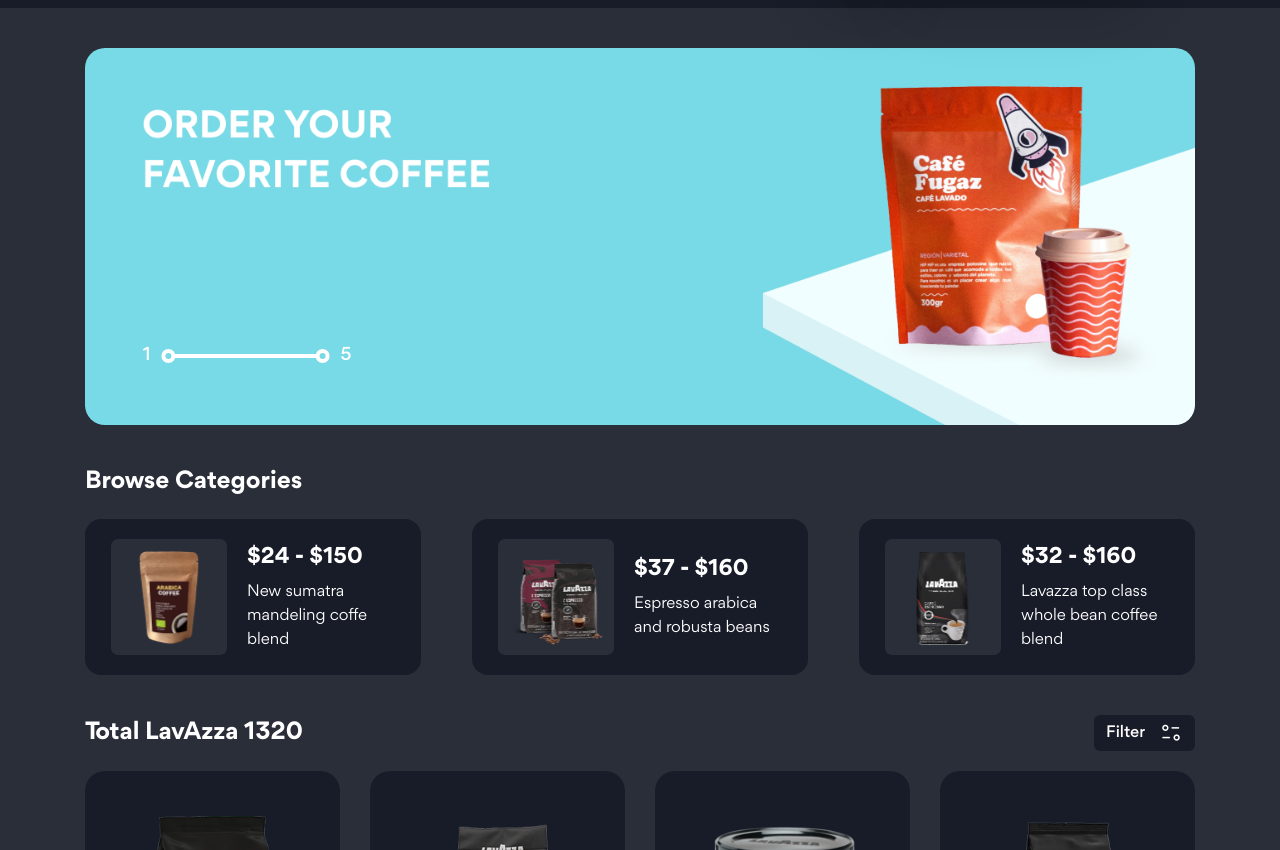
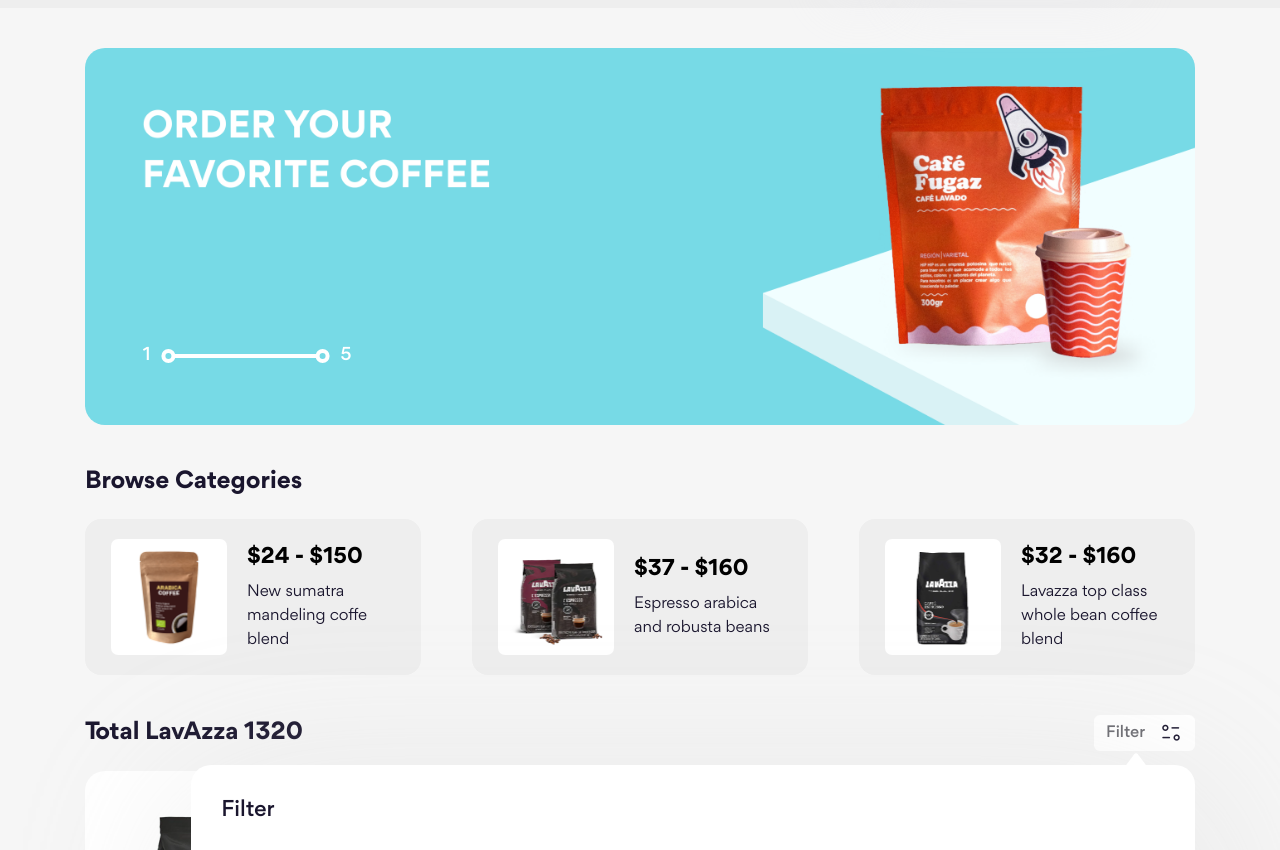
Before and after one commit to longtq2501/personalProject-1, a website: page index.html in a window 1280 px wide. Shown: the part 102-952 px from the top of the page. Drawn offline with Linux system fonts and the light colour scheme.

Commit message:
fix bug form #1

```diff
--- a/index.html
+++ b/index.html
@@ -1,5 +1,5 @@
 <!DOCTYPE html>
-<html lang="en" class="dark">
+<html lang="en" class="">
   <head>
     <meta charset="UTF-8" />
     <meta name="viewport" content="width=device-width, initial-scale=1.0" />
--- a/scss/components/_filter-form.scss
+++ b/scss/components/_filter-form.scss
@@ -6,7 +6,6 @@
 }
 
 .filter {
-  display: none;
   position: absolute;
   right: 0;
   top: 50px;
@@ -17,6 +16,22 @@
   background: var(--filter-form-bg);
   filter: drop-shadow(0px 40px 90px var(--filter-form-shadow));
 
+  &::before {
+    content: url(../icons/dropdown-arrow.svg);
+    position: absolute;
+    top: -12px;
+    right: 47px;
+    filter: var(--filter-input-bg);
+  }
+
+  &__col {
+    @include abstracts.screen(xl) {
+      padding-bottom: 2rem;
+      margin-bottom: 2rem;
+      border-bottom: 1px solid #eee;
+    }
+  }
+
   &__heading {
     font-size: 2.2rem;
     font-weight: 500;
@@ -25,6 +40,10 @@
 
   &__form {
     margin-top: 3rem;
+
+    @include abstracts.screen(xl) {
+      margin-top: 1.5rem;
+    }
 
     &-label {
       display: block;
@@ -196,6 +215,10 @@
 
   &__row {
     display: flex;
+
+    @include abstracts.screen(xl) {
+      flex-wrap: wrap;
+    }
   }
 
   &__separate {
```
Also changed, not shown: assets/css/main.css, 1 other file.
